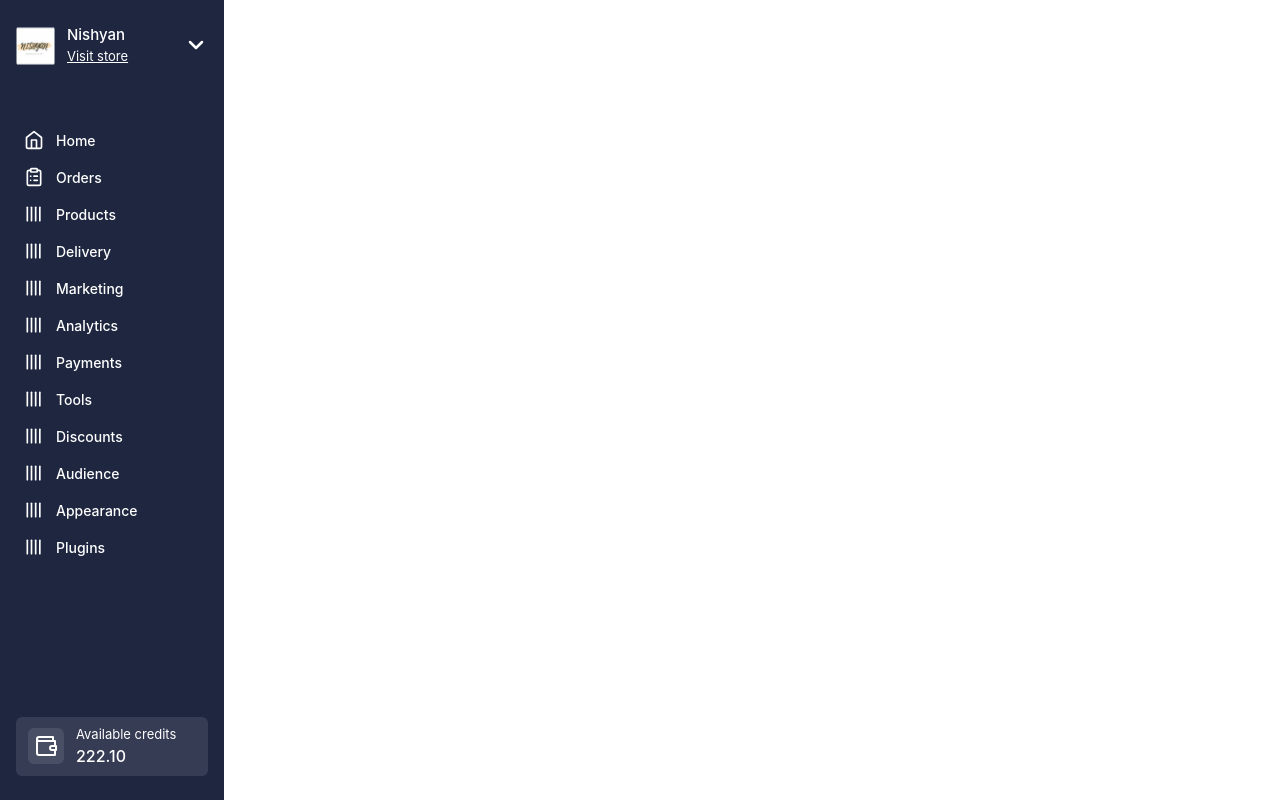
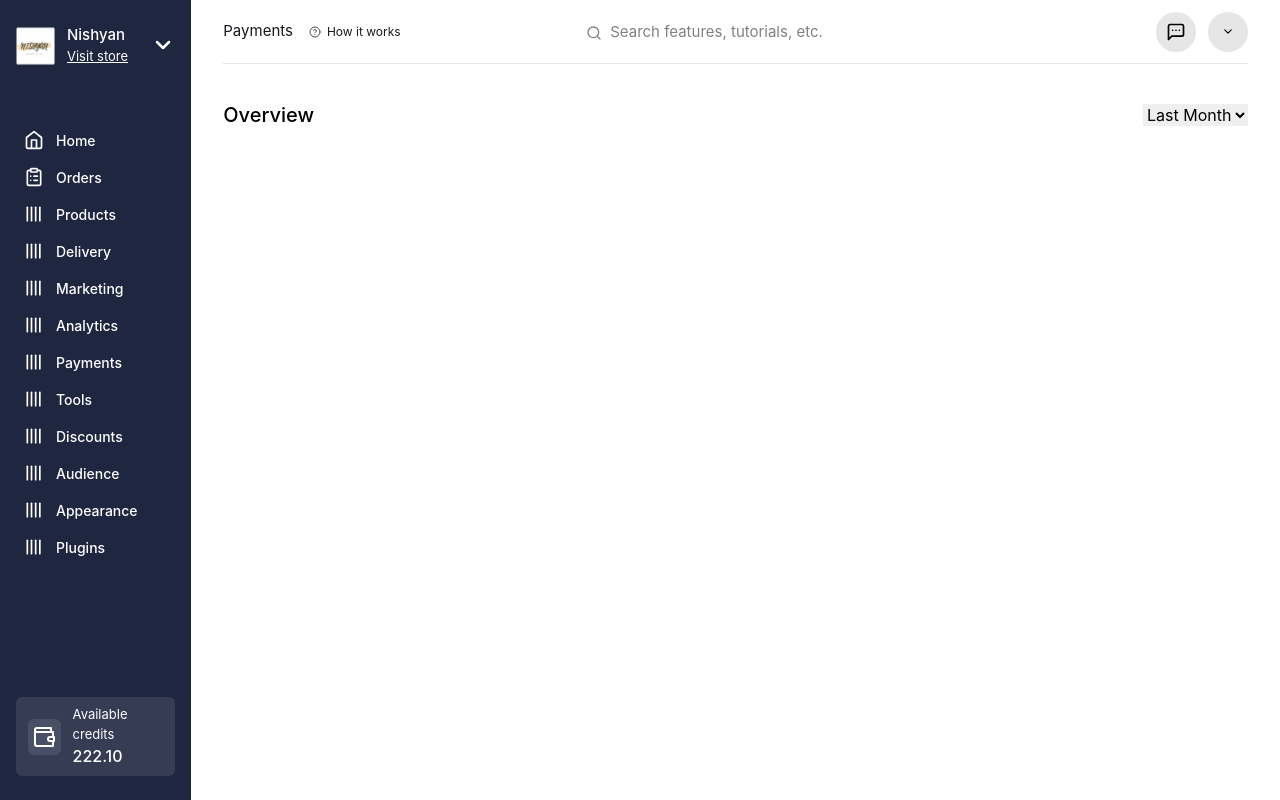
Before and after one commit to avsssai/dukaan-challenge, a React (Vite) app: page / in a window 1280 px wide. Built offline with nearby package versions, Linux system fonts and the light colour scheme.

Commit message:
header complete

```diff
--- a/src/App.tsx
+++ b/src/App.tsx
@@ -1,4 +1,9 @@
-import { ChevronDown } from "lucide-react";
+import {
+	ChevronDown,
+	HelpCircle,
+	MessageSquareMore,
+	SearchIcon,
+} from "lucide-react";
 import Tab from "./components/Tab";
 import { Icons } from "./utils/Icons";
 
@@ -50,7 +55,55 @@ function App() {
 					</div>
 				</div>
 			</section>
-			<section></section>
+			<section className='px-8 w-full'>
+				<header className='flex justify-evenly items-center gap-4 py-3 h-16 border-b'>
+					<div className='flex items-center flex-1'>
+						<h5 className='text-blackFifty text-body mr-4'>
+							Payments
+						</h5>
+						<p className='flex gap-[6px] items-center'>
+							<HelpCircle
+								color='#4D4D4D'
+								width={12}
+								height={12}
+							/>{" "}
+							<span className='text-caption text-blackFifty'>
+								How it works
+							</span>
+						</p>
+					</div>
+					<div className='relative flex-1'>
+						<input
+							className='h-10 w-full rounded-md px-10 py-[9px] gap-2 relative placeholder:text-grayFifty text-body leading-[22px]'
+							placeholder='Search features, tutorials, etc.'
+						/>
+						<SearchIcon
+							color='#808080'
+							width={16}
+							height={16}
+							className='absolute top-[13px] left-4'
+						/>
+					</div>
+					<div className='flex-1 justify-end gap-3 flex'>
+						<div className='h-10 w-10 bg-blackNinety rounded-full flex items-center justify-center'>
+							<MessageSquareMore width={20} height={20} />
+						</div>
+						<div className='h-10 w-10 bg-blackNinety rounded-full flex items-center justify-center'>
+							<ChevronDown width={20} height={13} />
+						</div>
+					</div>
+				</header>
+				<div className='py-9 flex items-center'>
+					<h2 className='font-medium text-headingTwo mr-auto'>
+						Overview
+					</h2>
+					<select name='date' id='date'>
+						<option value='Last-Month'>Last Month</option>
+						<option value='Last-Year'>Last Year</option>
+						<option value='Last-Week'>Last Week</option>
+					</select>
+				</div>
+			</section>
 		</div>
 	);
 }
--- a/tailwind.config.js
+++ b/tailwind.config.js
@@ -11,14 +11,20 @@ export default {
 				grayFifty: "#808080",
 				blackNinety: "#E6E6E6",
 				whiteTenLightness: "#494f64",
+				whiteCream: "#F2F2F2",
 			},
 			textColor: {
 				whiteTenLightness: "#494f64",
+				blackFifty: "#1A181E",
 			},
 			fontSize: {
 				normal: "14px",
 				subBody: "13px",
 				subTitle: "16px",
+				body: "15px",
+				caption: "12px",
+				headingTwo: "20px",
+				headingOne: "32px",
 			},
 		},
 	},
```
